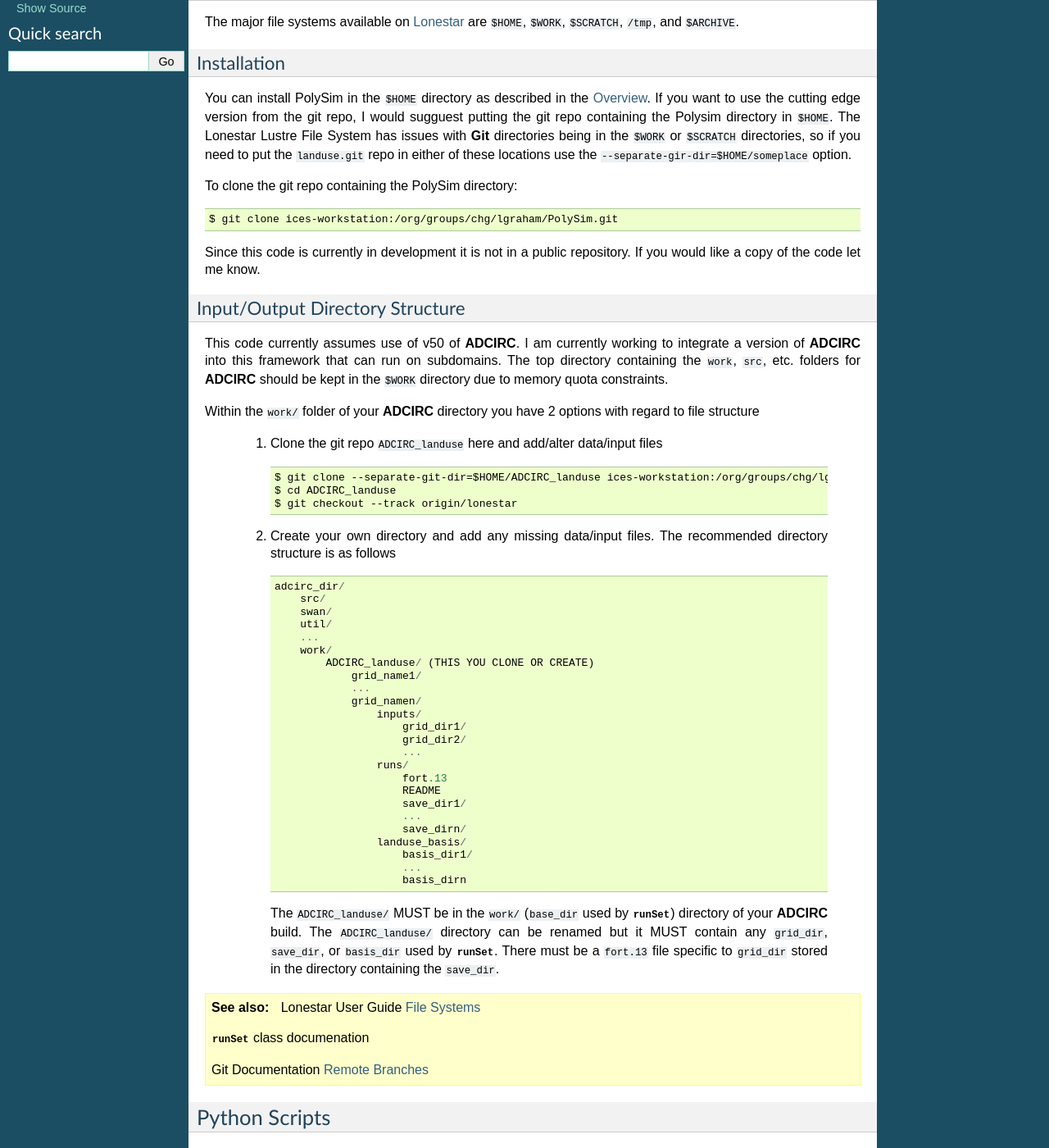
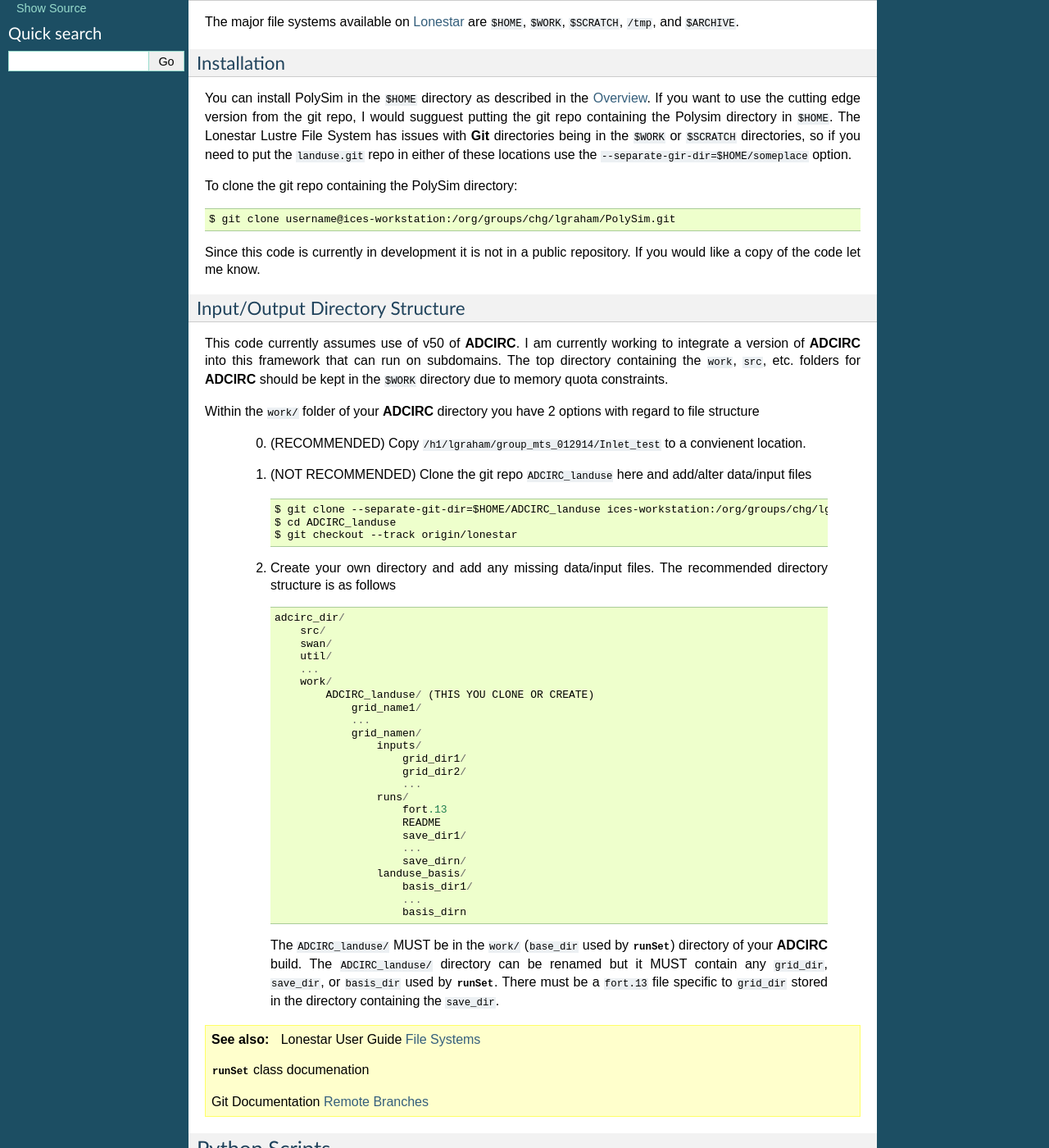
Before and after one commit to UT-CHG/PolyADCIRC, a Sphinx documentation site: the page built from doc/running_on_lonestar.rst, in a window 1280 px wide and 1400 px high, scrolled down 366 px. Shown: the whole window at 82% size. Built offline with Sphinx 7.4.7, drawn with Linux system fonts in a browser that asks for light colours; some of the changed text lies outside the part shown.

Commit message:
updated documentation

```diff
--- a/doc/running_on_lonestar.rst
+++ b/doc/running_on_lonestar.rst
@@ -35,7 +35,7 @@ to put the ``landuse.git`` repo in either of these locations use the
 
 To clone the git repo containing the PolySim directory::
 
-    $ git clone ices-workstation:/org/groups/chg/lgraham/PolySim.git
+    $ git clone username@ices-workstation:/org/groups/chg/lgraham/PolySim.git
 
 Since this code is currently in development it is not in a public repository.
 If you would like a copy of the code let me know.
@@ -52,8 +52,11 @@ due to memory quota constraints.
 Within the ``work/`` folder of your :program:`ADCIRC` directory you have 2
 options with regard to file structure
 
-    1. Clone the git repo ``ADCIRC_landuse`` here and add/alter data/input
-       files ::
+    0. (RECOMMENDED) Copy ``/h1/lgraham/group_mts_012914/Inlet_test`` to a
+       convienent location.
+
+    1. (NOT RECOMMENDED) Clone the git repo ``ADCIRC_landuse`` here and
+       add/alter data/input files ::
 
             $ git clone --separate-git-dir=$HOME/ADCIRC_landuse ices-workstation:/org/groups/chg/lgraham/ADCIRC_landuse.git
             $ cd ADCIRC_landuse
```
Also changed, not shown: other parts of doc/running_on_lonestar.rst (+3 -0 lines), 1 other file.
